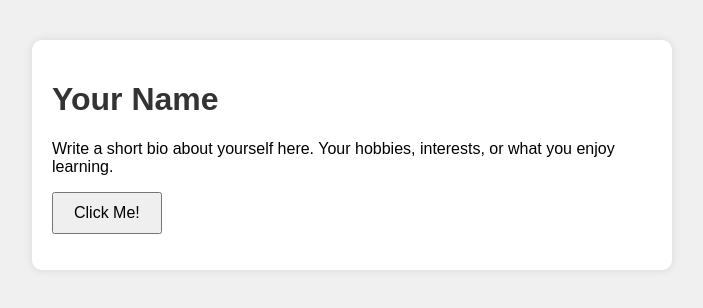
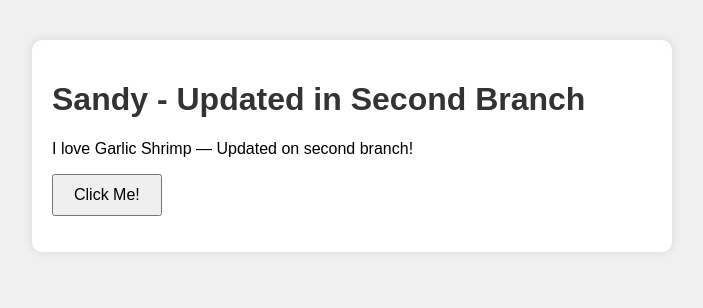
Before and after one commit to seyet-ship-it/Web-basics-activity, a plain HTML site: page index.html in a window 1280 px wide. Shown: the whole page, without its empty margins (288-991 px from the left). Drawn offline with Linux system fonts and the light colour scheme.

Commit message:
Updated index.html

```diff
--- a/index.html
+++ b/index.html
@@ -8,9 +8,9 @@
 </head>
 <body>
     <div class="container">
-        <h1 id="name">Your Name</h1>
+        <h1 id="name">Sandy - Updated in Second Branch</h1>
         <p class="bio">
-            Write a short bio about yourself here. Your hobbies, interests, or what you enjoy learning.
+           I love Garlic Shrimp — Updated on second branch!
         </p>
 
         <button id="btn">Click Me!</button>
```
